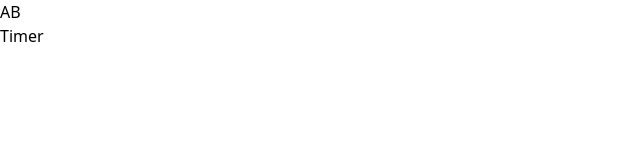
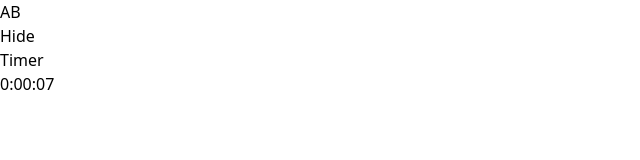
Before and after one commit to bal-walid/gdg-useEffect, a React (Vite) app: page /timer in a window 1280 px wide. Shown: the top 160 px of the page, without its empty margins (0-640 px from the left). Built offline with nearby package versions, Linux system fonts and the light colour scheme.

Commit message:
Add Timer example

```diff
--- a/src/components/Timer.jsx
+++ b/src/components/Timer.jsx
@@ -1,7 +1,44 @@
-const Timer = ()  => {
+import { useEffect, useState } from "react";
+
+const Timer = () => {
+  const [time, setTime] = useState({ hours: 0, minutes: 0, seconds: 0 });
+  const { hours, minutes, seconds } = time;
+
+  const incrementClock = () => {
+    setTime((previousTime) => {
+      let { hours, minutes, seconds } = previousTime;
+
+      seconds += 1;
+      if (seconds === 60) {
+        seconds = 0;
+        minutes += 1;
+      }
+
+      if (minutes === 60) {
+        minutes = 0;
+        hours = hours + 1;
+      }
+
+      return { hours, minutes, seconds };
+    });
+  };
+
+  useEffect(() => {
+    const intervalId = setInterval(() => {
+      incrementClock();
+      console.log(`Running interval ${intervalId}`);
+    }, 1000);
+    return () => clearInterval(intervalId);
+  }, []);
+
   return (
-    <div>Timer </div>
+    <>
+      <div>Timer </div>
+      <p>
+        {hours}:{String(minutes).padStart(2, '0')}:{String(seconds).padStart(2, '0')}
+      </p>
+    </>
   );
-}
+};
 
 export default Timer;
--- /dev/null
+++ b/src/components/TimerDisplay.jsx
@@ -0,0 +1,14 @@
+import { useState } from "react";
+import Timer from "./Timer";
+
+const TimerDisplay = () => {
+  const [timerShown, setTimerShown] = useState(true);
+  return (
+    <div>
+      <button onClick={() => setTimerShown(!timerShown)}>{timerShown ? 'Hide' : 'Show'}</button>
+      {timerShown ? <Timer/> : null}
+    </div>
+  );
+}
+
+export default TimerDisplay;
--- a/src/main.jsx
+++ b/src/main.jsx
@@ -2,7 +2,7 @@ import { StrictMode } from "react";
 import { createRoot } from "react-dom/client";
 import { createBrowserRouter, RouterProvider } from "react-router-dom";
 import App from "./App.jsx";
-import Timer from "./components/Timer.jsx";
+import TimerDisplay from "./components/TimerDisplay.jsx";
 import Counter from "./components/Counter.jsx";
 
 const router = createBrowserRouter([
@@ -10,7 +10,7 @@ const router = createBrowserRouter([
     path: "/",
     element: <App />,
     children: [
-      { path: "/timer", element: <Timer /> },
+      { path: "/timer", element: <TimerDisplay /> },
       { path: "/counter", element: <Counter /> },
     ],
   },
```
